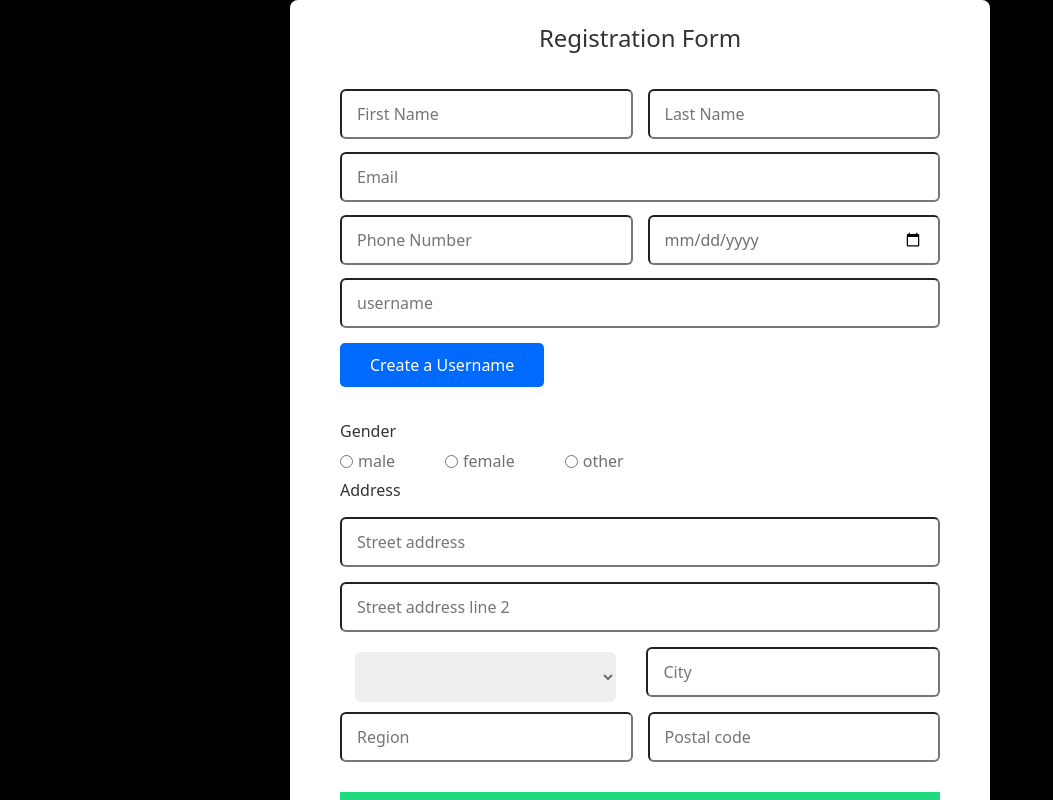
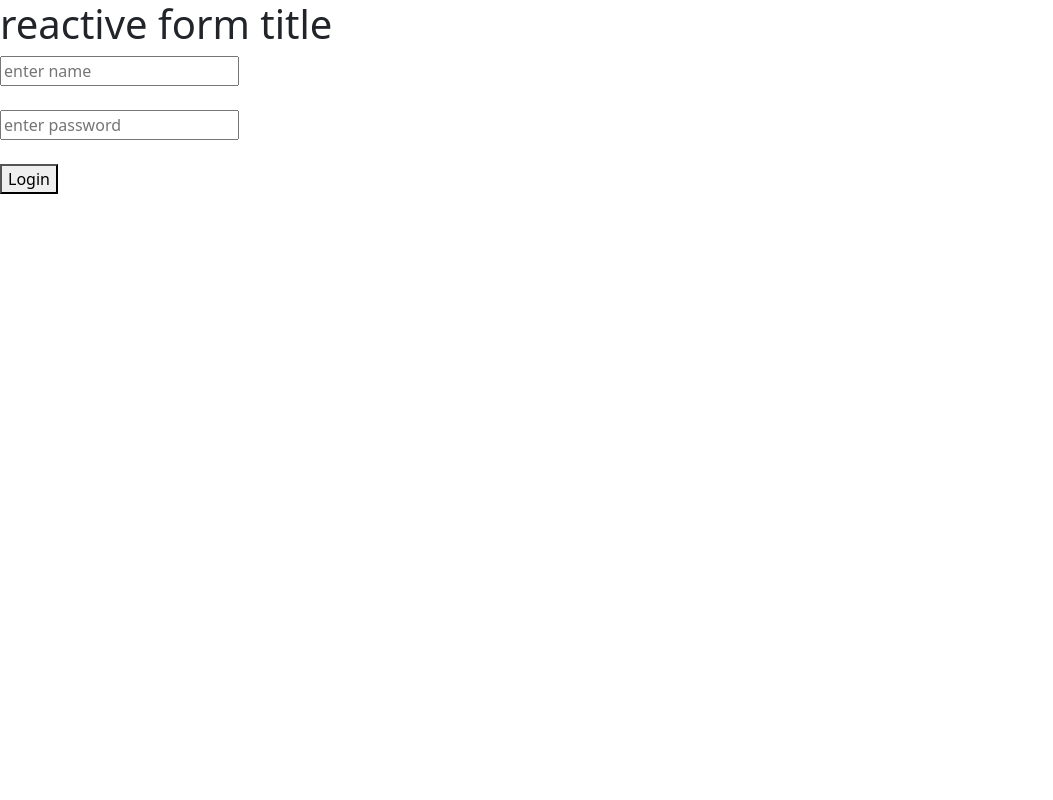
Before and after one commit to shakeebparavannur/TD-Forms-Angular, an Angular app: page / in a window 1280 px wide. Shown: the top 800 px of the page, without its empty margins (0-1053 px from the left). Built offline with nearby package versions, Linux system fonts and the light colour scheme.

Commit message:
added:reactive-forms

```diff
--- a/src/app/app.component.html
+++ b/src/app/app.component.html
@@ -33,4 +33,5 @@
   </div>
 </div> -->
 
-<app-td-form-pro-ac/>
+<!-- <app-td-form-pro-ac/> -->
+<app-rc-form/>
--- /dev/null
+++ b/src/app/rc-form/rc-form.component.html
@@ -0,0 +1,8 @@
+<h1>{{title}}</h1>
+<form [formGroup]="loginForm" (ngSubmit)="loginSubmit()">
+    <input type="text" placeholder="enter name" formControlName="username">
+    <br><br>
+    <input type="password" placeholder="enter password" formControlName="password">
+    <br><br>
+    <button type="submit">Login</button>
+</form>
--- /dev/null
+++ b/src/app/rc-form/rc-form.component.ts
@@ -0,0 +1,19 @@
+import { Component } from '@angular/core';
+import { FormGroup,FormControl } from '@angular/forms';
+
+@Component({
+  selector: 'app-rc-form',
+  templateUrl: './rc-form.component.html',
+  styleUrls: ['./rc-form.component.css']
+})
+export class RcFormComponent {
+  title="reactive form title"
+  loginForm = new FormGroup({
+    username:new FormControl(''),
+    password:new FormControl('')
+  })
+  loginSubmit(){
+    console.log(this.loginForm.value);
+
+  }
+}
--- a/src/app/td-form-pro-ac/td-form-pro-ac.component.ts
+++ b/src/app/td-form-pro-ac/td-form-pro-ac.component.ts
@@ -36,6 +36,7 @@ export class TdFormProAcComponent {
     this.userName = this.form.value.username;
     this.dob = this.form.value.dob;
   }
+  defaultCountry = 'india';
   generateUsername(){
     let username = ''
     if(this.firstName.length>=3){
--- a/src/styles.css
+++ b/src/styles.css
@@ -1,4 +1,4 @@
 /* You can add global styles to this file, and also import other style files */
-body{
+/* body{
     background-color: black;
-}
+} */
```
Also changed, not shown: src/app/app.module.ts (+5 -2 lines), src/app/rc-form/rc-form.component.css (added).
